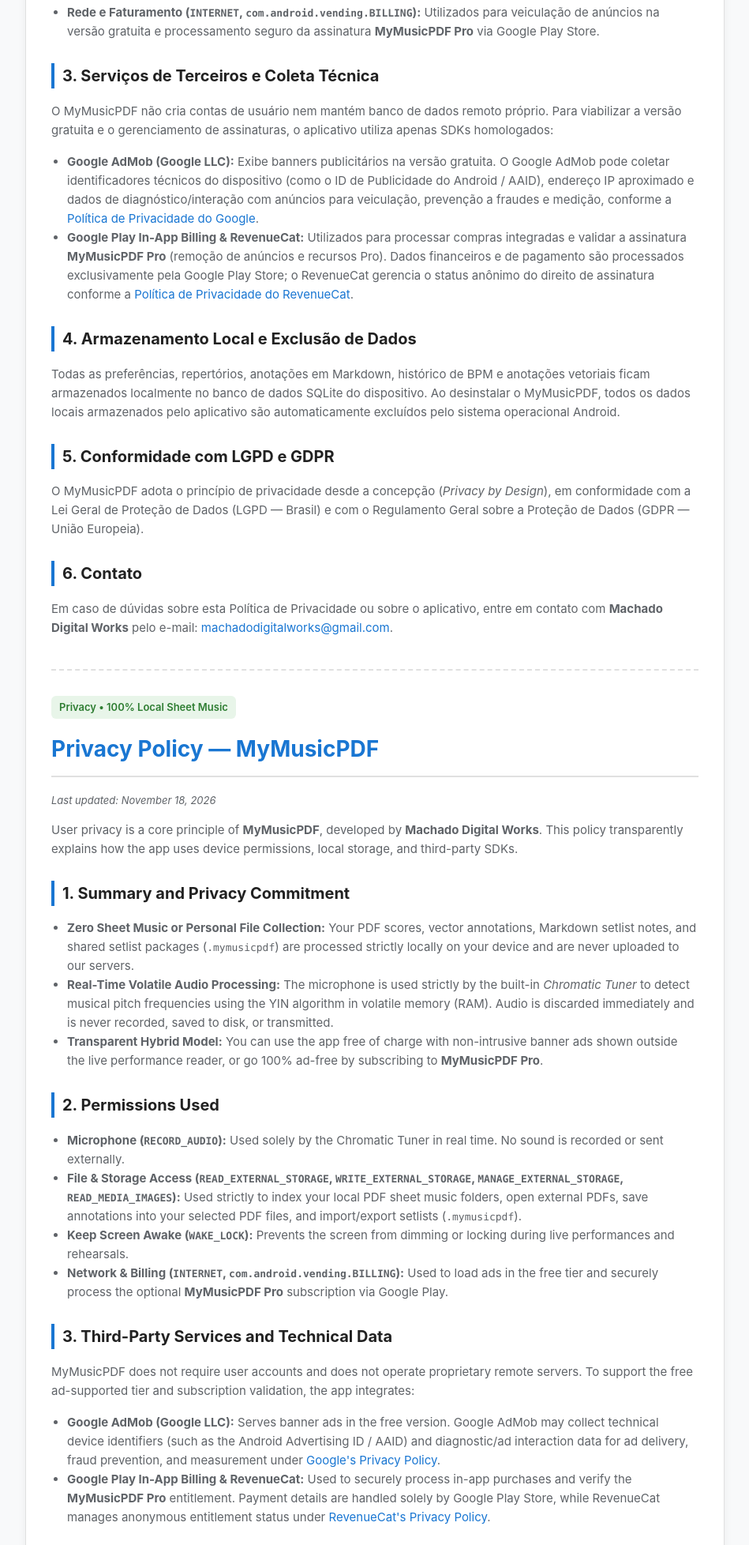
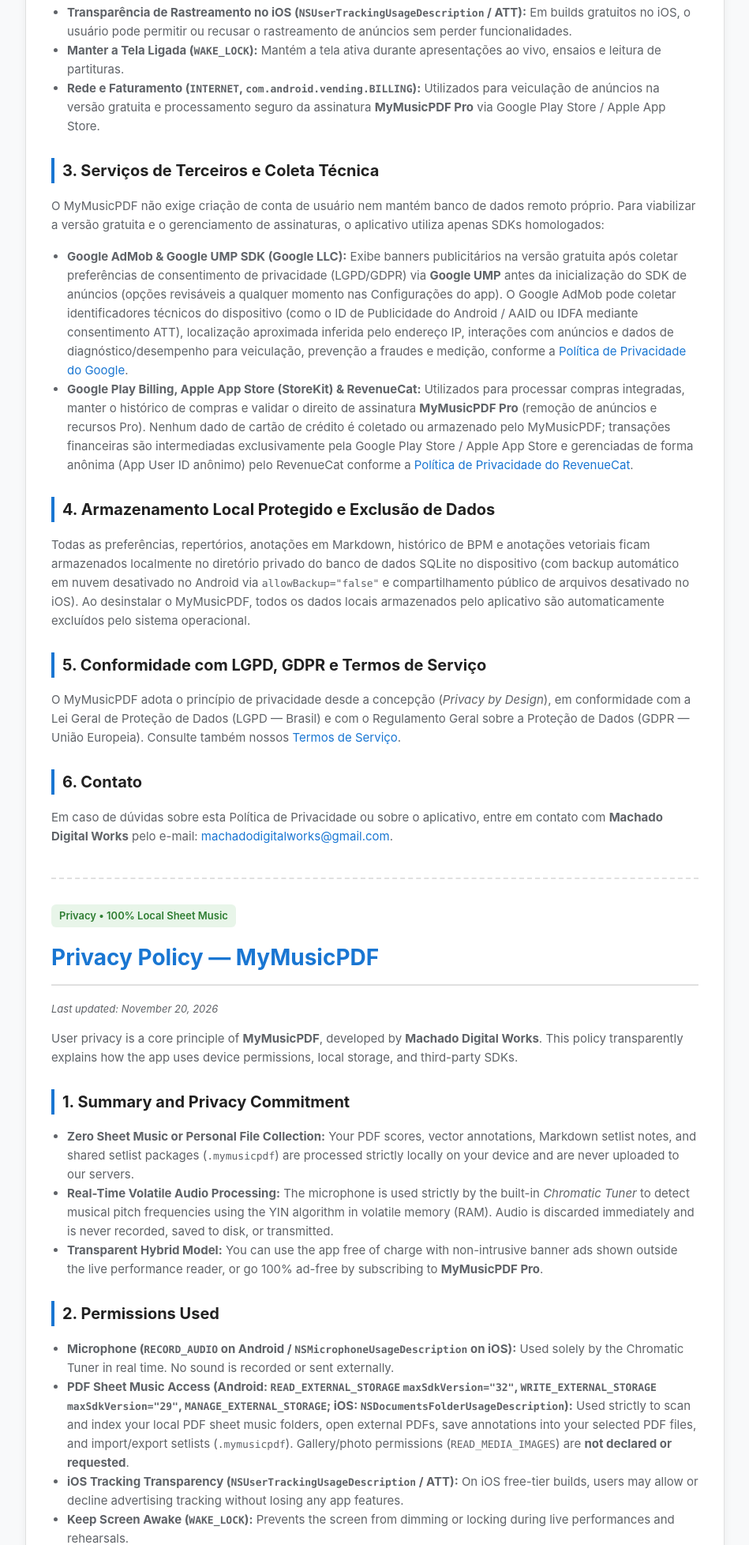
Before and after one commit to brunovam/MDW-Privacy, a plain HTML site: page MyMusicPDF/index.html in a window 1280 px wide. Shown: the part 844-2800 px from the top of the page at 79% size, without its empty margins (165-1114 px from the left). Drawn offline with Linux system fonts and the light colour scheme.

Commit message:
chore(MyMusicPDF): align privacy policy and terms with Play Store compliance

```diff
--- a/MyMusicPDF/index.html
+++ b/MyMusicPDF/index.html
@@ -117,7 +117,7 @@
     <div class="container">
         <span class="badge">Privacidade • Partituras 100% Locais</span>
         <h1>Política de Privacidade — MyMusicPDF</h1>
-        <p class="date">Última atualização: 18 de Novembro de 2026</p>
+        <p class="date">Última atualização: 20 de Novembro de 2026</p>
 
         <p>A privacidade dos músicos é um princípio fundamental do aplicativo <strong>MyMusicPDF</strong>, desenvolvido por <strong>Machado Digital Works</strong>. Esta política descreve de forma transparente como o aplicativo interage com as permissões do dispositivo, serviços de terceiros e dados locais.</p>
 
@@ -130,24 +130,25 @@
 
         <h2>2. Permissões Solicitadas e Finalidades</h2>
         <ul>
-            <li><strong>Microfone (<code>RECORD_AUDIO</code>):</strong> Utilizado exclusivamente pelo Afinador Cromático em tempo real. Nenhuma gravação é armazenada ou enviada externamente.</li>
-            <li><strong>Armazenamento e Acesso a Arquivos (<code>READ_EXTERNAL_STORAGE</code>, <code>WRITE_EXTERNAL_STORAGE</code>, <code>MANAGE_EXTERNAL_STORAGE</code>, <code>READ_MEDIA_IMAGES</code>):</strong> Utilizados exclusivamente para indexar suas pastas de partituras PDF locais, abrir arquivos PDF externos, salvar anotações diretamente nos PDFs selecionados e importar/exportar repertórios (<code>.mymusicpdf</code>).</li>
+            <li><strong>Microfone (<code>RECORD_AUDIO</code> no Android / <code>NSMicrophoneUsageDescription</code> no iOS):</strong> Utilizado exclusivamente pelo Afinador Cromático em tempo real. Nenhuma gravação é armazenada ou enviada externamente.</li>
+            <li><strong>Armazenamento de Partituras PDF (Android: <code>READ_EXTERNAL_STORAGE</code> <code>maxSdkVersion="32"</code>, <code>WRITE_EXTERNAL_STORAGE</code> <code>maxSdkVersion="29"</code>, <code>MANAGE_EXTERNAL_STORAGE</code>; iOS: <code>NSDocumentsFolderUsageDescription</code>):</strong> Utilizados exclusivamente para indexar suas pastas de partituras PDF locais, abrir arquivos PDF externos, salvar anotações diretamente nos PDFs selecionados e importar/exportar repertórios (<code>.mymusicpdf</code>). Permissões de galeria de fotos e vídeos (<code>READ_MEDIA_IMAGES</code>) <strong>não são declaradas nem solicitadas</strong>.</li>
+            <li><strong>Transparência de Rastreamento no iOS (<code>NSUserTrackingUsageDescription</code> / ATT):</strong> Em builds gratuitos no iOS, o usuário pode permitir ou recusar o rastreamento de anúncios sem perder funcionalidades.</li>
             <li><strong>Manter a Tela Ligada (<code>WAKE_LOCK</code>):</strong> Mantém a tela ativa durante apresentações ao vivo, ensaios e leitura de partituras.</li>
-            <li><strong>Rede e Faturamento (<code>INTERNET</code>, <code>com.android.vending.BILLING</code>):</strong> Utilizados para veiculação de anúncios na versão gratuita e processamento seguro da assinatura <strong>MyMusicPDF Pro</strong> via Google Play Store.</li>
+            <li><strong>Rede e Faturamento (<code>INTERNET</code>, <code>com.android.vending.BILLING</code>):</strong> Utilizados para veiculação de anúncios na versão gratuita e processamento seguro da assinatura <strong>MyMusicPDF Pro</strong> via Google Play Store / Apple App Store.</li>
         </ul>
 
         <h2>3. Serviços de Terceiros e Coleta Técnica</h2>
-        <p>O MyMusicPDF não cria contas de usuário nem mantém banco de dados remoto próprio. Para viabilizar a versão gratuita e o gerenciamento de assinaturas, o aplicativo utiliza apenas SDKs homologados:</p>
+        <p>O MyMusicPDF não exige criação de conta de usuário nem mantém banco de dados remoto próprio. Para viabilizar a versão gratuita e o gerenciamento de assinaturas, o aplicativo utiliza apenas SDKs homologados:</p>
         <ul>
-            <li><strong>Google AdMob (Google LLC):</strong> Exibe banners publicitários na versão gratuita. O Google AdMob pode coletar identificadores técnicos do dispositivo (como o ID de Publicidade do Android / AAID), endereço IP aproximado e dados de diagnóstico/interação com anúncios para veiculação, prevenção a fraudes e medição, conforme a <a href="https://policies.google.com/privacy" target="_blank" rel="noopener">Política de Privacidade do Google</a>.</li>
-            <li><strong>Google Play In-App Billing &amp; RevenueCat:</strong> Utilizados para processar compras integradas e validar a assinatura <strong>MyMusicPDF Pro</strong> (remoção de anúncios e recursos Pro). Dados financeiros e de pagamento são processados exclusivamente pela Google Play Store; o RevenueCat gerencia o status anônimo do direito de assinatura conforme a <a href="https://www.revenuecat.com/privacy" target="_blank" rel="noopener">Política de Privacidade do RevenueCat</a>.</li>
+            <li><strong>Google AdMob &amp; Google UMP SDK (Google LLC):</strong> Exibe banners publicitários na versão gratuita após coletar preferências de consentimento de privacidade (LGPD/GDPR) via <strong>Google UMP</strong> antes da inicialização do SDK de anúncios (opções revisáveis a qualquer momento nas Configurações do app). O Google AdMob pode coletar identificadores técnicos do dispositivo (como o ID de Publicidade do Android / AAID ou IDFA mediante consentimento ATT), localização aproximada inferida pelo endereço IP, interações com anúncios e dados de diagnóstico/desempenho para veiculação, prevenção a fraudes e medição, conforme a <a href="https://policies.google.com/privacy" target="_blank" rel="noopener">Política de Privacidade do Google</a>.</li>
+            <li><strong>Google Play Billing, Apple App Store (StoreKit) &amp; RevenueCat:</strong> Utilizados para processar compras integradas, manter o histórico de compras e validar o direito de assinatura <strong>MyMusicPDF Pro</strong> (remoção de anúncios e recursos Pro). Nenhum dado de cartão de crédito é coletado ou armazenado pelo MyMusicPDF; transações financeiras são intermediadas exclusivamente pela Google Play Store / Apple App Store e gerenciadas de forma anônima (App User ID anônimo) pelo RevenueCat conforme a <a href="https://www.revenuecat.com/privacy" target="_blank" rel="noopener">Política de Privacidade do RevenueCat</a>.</li>
         </ul>
 
-        <h2>4. Armazenamento Local e Exclusão de Dados</h2>
-        <p>Todas as preferências, repertórios, anotações em Markdown, histórico de BPM e anotações vetoriais ficam armazenados localmente no banco de dados SQLite do dispositivo. Ao desinstalar o MyMusicPDF, todos os dados locais armazenados pelo aplicativo são automaticamente excluídos pelo sistema operacional Android.</p>
+        <h2>4. Armazenamento Local Protegido e Exclusão de Dados</h2>
+        <p>Todas as preferências, repertórios, anotações em Markdown, histórico de BPM e anotações vetoriais ficam armazenados localmente no diretório privado do banco de dados SQLite no dispositivo (com backup automático em nuvem desativado no Android via <code>allowBackup="false"</code> e compartilhamento público de arquivos desativado no iOS). Ao desinstalar o MyMusicPDF, todos os dados locais armazenados pelo aplicativo são automaticamente excluídos pelo sistema operacional.</p>
 
-        <h2>5. Conformidade com LGPD e GDPR</h2>
-        <p>O MyMusicPDF adota o princípio de privacidade desde a concepção (<em>Privacy by Design</em>), em conformidade com a Lei Geral de Proteção de Dados (LGPD — Brasil) e com o Regulamento Geral sobre a Proteção de Dados (GDPR — União Europeia).</p>
+        <h2>5. Conformidade com LGPD, GDPR e Termos de Serviço</h2>
+        <p>O MyMusicPDF adota o princípio de privacidade desde a concepção (<em>Privacy by Design</em>), em conformidade com a Lei Geral de Proteção de Dados (LGPD — Brasil) e com o Regulamento Geral sobre a Proteção de Dados (GDPR — União Europeia). Consulte também nossos <a href="./terms.html">Termos de Serviço</a>.</p>
 
         <h2>6. Contato</h2>
         <p>Em caso de dúvidas sobre esta Política de Privacidade ou sobre o aplicativo, entre em contato com <strong>Machado Digital Works</strong> pelo e-mail: <a href="mailto:machadodigitalworks@gmail.com">machadodigitalworks@gmail.com</a>.</p>
@@ -156,7 +157,7 @@
 
         <span class="badge">Privacy • 100% Local Sheet Music</span>
         <h1>Privacy Policy — MyMusicPDF</h1>
-        <p class="date">Last updated: November 18, 2026</p>
+        <p class="date">Last updated: November 20, 2026</p>
 
         <p>User privacy is a core principle of <strong>MyMusicPDF</strong>, developed by <strong>Machado Digital Works</strong>. This policy transparently explains how the app uses device permissions, local storage, and third-party SDKs.</p>
 
@@ -169,27 +170,28 @@
 
         <h2>2. Permissions Used</h2>
         <ul>
-            <li><strong>Microphone (<code>RECORD_AUDIO</code>):</strong> Used solely by the Chromatic Tuner in real time. No sound is recorded or sent externally.</li>
-            <li><strong>File &amp; Storage Access (<code>READ_EXTERNAL_STORAGE</code>, <code>WRITE_EXTERNAL_STORAGE</code>, <code>MANAGE_EXTERNAL_STORAGE</code>, <code>READ_MEDIA_IMAGES</code>):</strong> Used strictly to index your local PDF sheet music folders, open external PDFs, save annotations into your selected PDF files, and import/export setlists (<code>.mymusicpdf</code>).</li>
+            <li><strong>Microphone (<code>RECORD_AUDIO</code> on Android / <code>NSMicrophoneUsageDescription</code> on iOS):</strong> Used solely by the Chromatic Tuner in real time. No sound is recorded or sent externally.</li>
+            <li><strong>PDF Sheet Music Access (Android: <code>READ_EXTERNAL_STORAGE</code> <code>maxSdkVersion="32"</code>, <code>WRITE_EXTERNAL_STORAGE</code> <code>maxSdkVersion="29"</code>, <code>MANAGE_EXTERNAL_STORAGE</code>; iOS: <code>NSDocumentsFolderUsageDescription</code>):</strong> Used strictly to scan and index your local PDF sheet music folders, open external PDFs, save annotations into your selected PDF files, and import/export setlists (<code>.mymusicpdf</code>). Gallery/photo permissions (<code>READ_MEDIA_IMAGES</code>) are <strong>not declared or requested</strong>.</li>
+            <li><strong>iOS Tracking Transparency (<code>NSUserTrackingUsageDescription</code> / ATT):</strong> On iOS free-tier builds, users may allow or decline advertising tracking without losing any app features.</li>
             <li><strong>Keep Screen Awake (<code>WAKE_LOCK</code>):</strong> Prevents the screen from dimming or locking during live performances and rehearsals.</li>
-            <li><strong>Network &amp; Billing (<code>INTERNET</code>, <code>com.android.vending.BILLING</code>):</strong> Used to load ads in the free tier and securely process the optional <strong>MyMusicPDF Pro</strong> subscription via Google Play.</li>
+            <li><strong>Network &amp; Billing (<code>INTERNET</code>, <code>com.android.vending.BILLING</code>):</strong> Used to load ads in the free tier and securely process the optional <strong>MyMusicPDF Pro</strong> subscription via Google Play / Apple App Store.</li>
         </ul>
 
         <h2>3. Third-Party Services and Technical Data</h2>
-        <p>MyMusicPDF does not require user accounts and does not operate proprietary remote servers. To support the free ad-supported tier and subscription validation, the app integrates:</p>
+        <p>MyMusicPDF does not require user accounts and does not operate proprietary remote user databases. To support the free ad-supported tier and subscription validation, the app integrates:</p>
         <ul>
-            <li><strong>Google AdMob (Google LLC):</strong> Serves banner ads in the free version. Google AdMob may collect technical device identifiers (such as the Android Advertising ID / AAID) and diagnostic/ad interaction data for ad delivery, fraud prevention, and measurement under <a href="https://policies.google.com/privacy" target="_blank" rel="noopener">Google's Privacy Policy</a>.</li>
-            <li><strong>Google Play In-App Billing &amp; RevenueCat:</strong> Used to securely process in-app purchases and verify the <strong>MyMusicPDF Pro</strong> entitlement. Payment details are handled solely by Google Play Store, while RevenueCat manages anonymous entitlement status under <a href="https://www.revenuecat.com/privacy" target="_blank" rel="noopener">RevenueCat's Privacy Policy</a>.</li>
+            <li><strong>Google AdMob &amp; Google UMP SDK (Google LLC):</strong> Serves banner ads in the free version after collecting <strong>Google UMP</strong> privacy consent preferences under GDPR and LGPD before initializing the Ads SDK (preferences can be reviewed anytime in Settings). Google AdMob may collect technical device identifiers (such as the Android Advertising ID / AAID or ATT-consented IDFA), approximate IP-based location, ad interaction data, and diagnostic/performance logs for ad delivery, fraud prevention, and measurement under <a href="https://policies.google.com/privacy" target="_blank" rel="noopener">Google's Privacy Policy</a>.</li>
+            <li><strong>Google Play Billing, Apple App Store (StoreKit) &amp; RevenueCat:</strong> Used to securely process in-app purchases, track subscription purchase history, and verify the <strong>MyMusicPDF Pro</strong> entitlement. No payment card details are collected or stored by MyMusicPDF; transactions are processed solely by Google Play Store / Apple App Store, while RevenueCat manages anonymous entitlement status (anonymous App User ID) under <a href="https://www.revenuecat.com/privacy" target="_blank" rel="noopener">RevenueCat's Privacy Policy</a>.</li>
         </ul>
 
-        <h2>4. Local Storage and Data Deletion</h2>
-        <p>All app settings, setlists, Markdown notes, per-song BPM records, and vector annotations are stored locally in the device's SQLite database. Uninstalling MyMusicPDF automatically deletes all local app data via the Android operating system.</p>
+        <h2>4. Protected Local Storage and Data Deletion</h2>
+        <p>All app settings, setlists, Markdown notes, per-song BPM records, and vector annotations are stored locally inside the app's private SQLite database directory (with Android auto-backup disabled via <code>allowBackup="false"</code> and iOS public File Sharing disabled). Uninstalling MyMusicPDF automatically deletes all local app data via the operating system.</p>
 
-        <h2>5. Contact</h2>
-        <p>If you have any questions regarding this Privacy Policy, please contact <strong>Machado Digital Works</strong> at: <a href="mailto:machadodigitalworks@gmail.com">machadodigitalworks@gmail.com</a>.</p>
+        <h2>5. Terms of Service &amp; Contact</h2>
+        <p>Please also review our <a href="./terms.html">Terms of Service</a>. If you have any questions regarding this Privacy Policy, please contact <strong>Machado Digital Works</strong> at: <a href="mailto:machadodigitalworks@gmail.com">machadodigitalworks@gmail.com</a>.</p>
 
         <footer>
-            &copy; 2026 Machado Digital Works — MyMusicPDF. Todos os direitos reservados / All rights reserved.
+            &copy; 2026 Machado Digital Works — MyMusicPDF. Todos os direitos reservados / All rights reserved. | <a href="./terms.html">Termos de Serviço / Terms of Service</a>
         </footer>
     </div>
 </body>
```
Also changed, not shown: MyMusicPDF/terms.html (+2 -2 lines), 1 other file.
